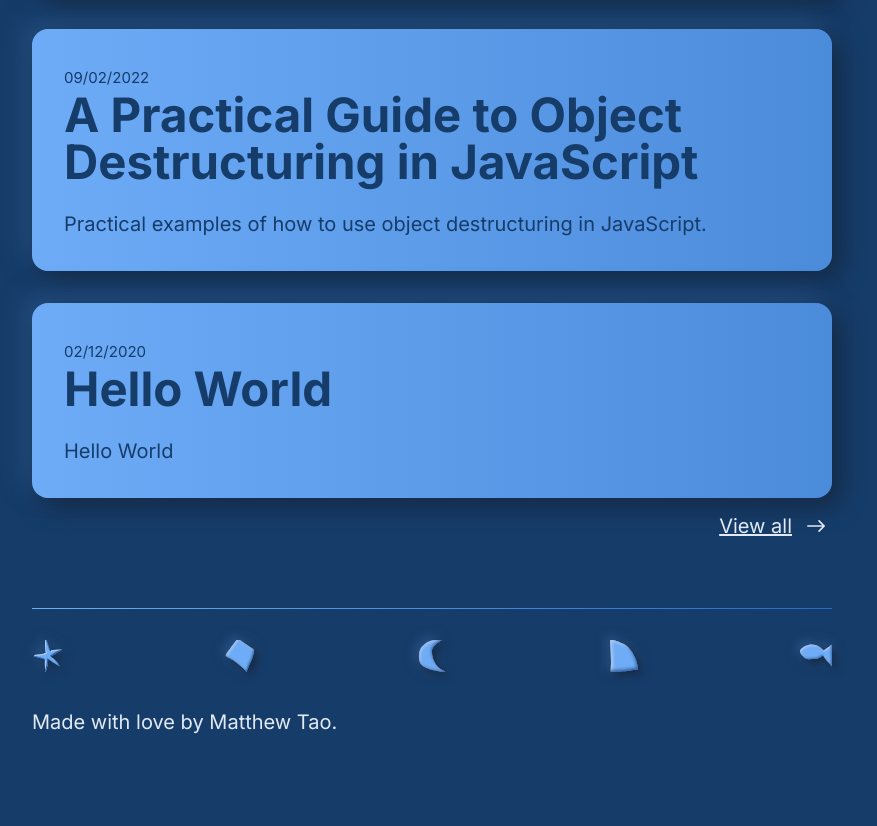
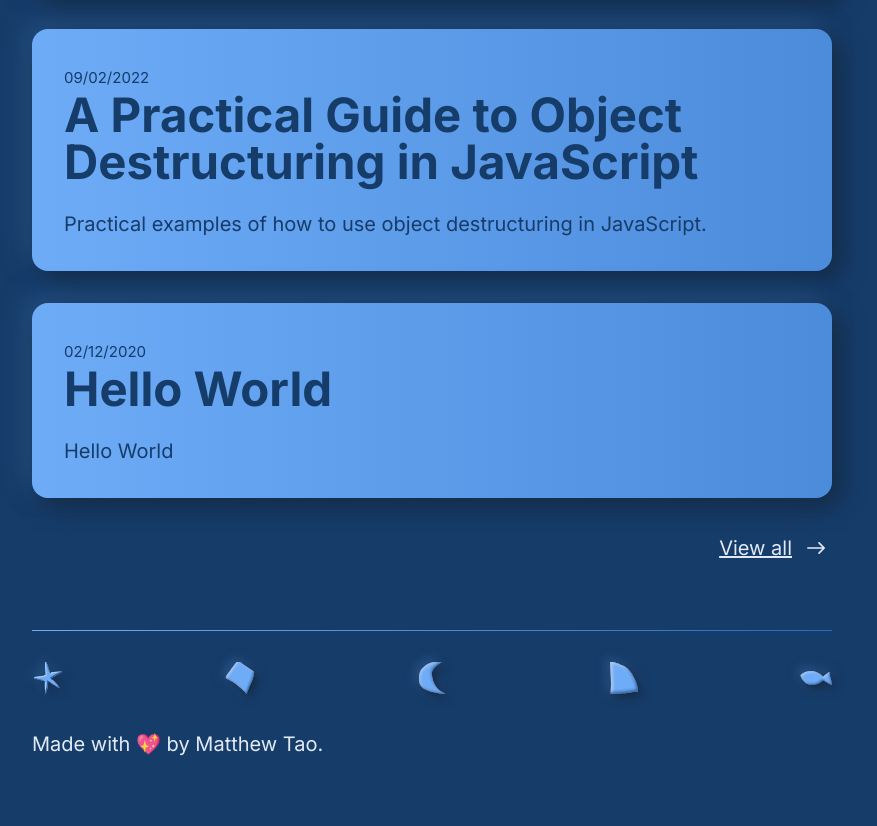
Before and after one commit to matthewyingtao/gatsbyPortfolio, a Gatsby site: page / in a window 1280 px wide. Shown: the part 630-1456 px from the top of the page, without its empty margins (208-1085 px from the left). Before the commit the page ends 1434 px from the top, so only its background shows below. Built offline with nearby package versions, Linux system fonts and the light colour scheme; Gatsby itself is replaced by a stand-in of ours.

Commit message:
various visual tweaks

```diff
--- a/src/components/blogPostList.module.css
+++ b/src/components/blogPostList.module.css
@@ -2,5 +2,6 @@
   display: flex;
   flex-direction: column;
   gap: var(--space-xl);
+  margin-bottom: var(--space-xl);
   padding: 0;
 }
--- a/src/components/layout/footer.jsx
+++ b/src/components/layout/footer.jsx
@@ -11,7 +11,7 @@ export function Footer() {
         <QuarterCircle />
         <Fish />
       </div>
-      <section>Made with love by Matthew Tao.</section>
+      <section>Made with 💖 by Matthew Tao.</section>
     </footer>
   )
 }
@@ -139,16 +139,16 @@ function Fish() {
   return (
     <svg
       xmlns="http://www.w3.org/2000/svg"
-      width="124"
-      height="79"
+      width="139"
+      height="65"
+      viewBox="0 0 139 65"
       fill="none"
-      viewBox="0 0 124 79"
     >
       <g filter="url(#shadow-light)">
         <path
           filter="url(#shadow-dark)"
           fill="var(--primary)"
-          d="M60.537-2.993C38.612-9.159 12.778-.839 0 18.146c0 2.648 1.245 8.311 2.59 10.733.685 1.23 1.029 2.756 1.687 4.072.787 1.574 2.422 2.49 3.126 4.071 1.339 3.013 4.896 3.786 7.032 5.922 2.984 2.984 9.105 7.697 13.366 8.472 9.26 1.684 18.54.041 27.883.041 8.12 0 18.996-3.85 25.58-8.307 2.203-1.49 6.467-4.136 7.526-6.786.444-1.11.727 2.355 1.522 3.25 1.687 1.897 3.455 4.57 4.606 6.662 2.308 4.196 6.639 7.867 9.459 11.844 3.775 5.324 9.513 8.927 13.283 14.394.502.727 4.389 7.176 4.483 6.333.604-5.437.622-10.86 1.11-16.327 1.594-17.85-.37-35.381-.37-53.257 0-1.982 1.417-11.404-.164-13.16-.541-.601-8.696 6.18-9.171 6.538-6.31 4.767-13.545 8.731-19.453 13.983-2.068 1.838-2.115 1.71-3.783.041C82.408 8.762 71.4.063 60.537-2.993z"
+          d="M23 6.16953C15.1867 8.991 5.5 15.5 2 21.5584C5 29.5 8.2892 35.3264 10.2222 38.0029C16.1244 46.1751 23.1175 55.5246 33.0556 59.0029C41.2442 61.8689 53.4084 61.5496 61.8333 60.5584C70.0166 59.5957 81.6541 57.8252 88 52.114C89.5817 50.6904 99.5346 42.2296 98.4444 41.5029C89.4183 35.4854 117.466 51.9384 127 57.114C129.214 58.3158 134.691 60.8856 135.5 62.5029C137.072 65.6465 137 57.948 137 56.3362C137 42.2543 130.358 28.944 128.444 15.0029C127.727 9.77864 128.274 3.63264 123.222 8.33619C118.181 13.0298 111.852 17.5576 106.167 21.4473C93.9843 29.7826 100.574 24.0401 89.8333 17.0584C76.5844 8.4466 63.9779 1.84246 47.7778 2.00286C39.7658 2.08219 30.5959 3.42656 23 6.16953Z"
         ></path>
       </g>
     </svg>
```
